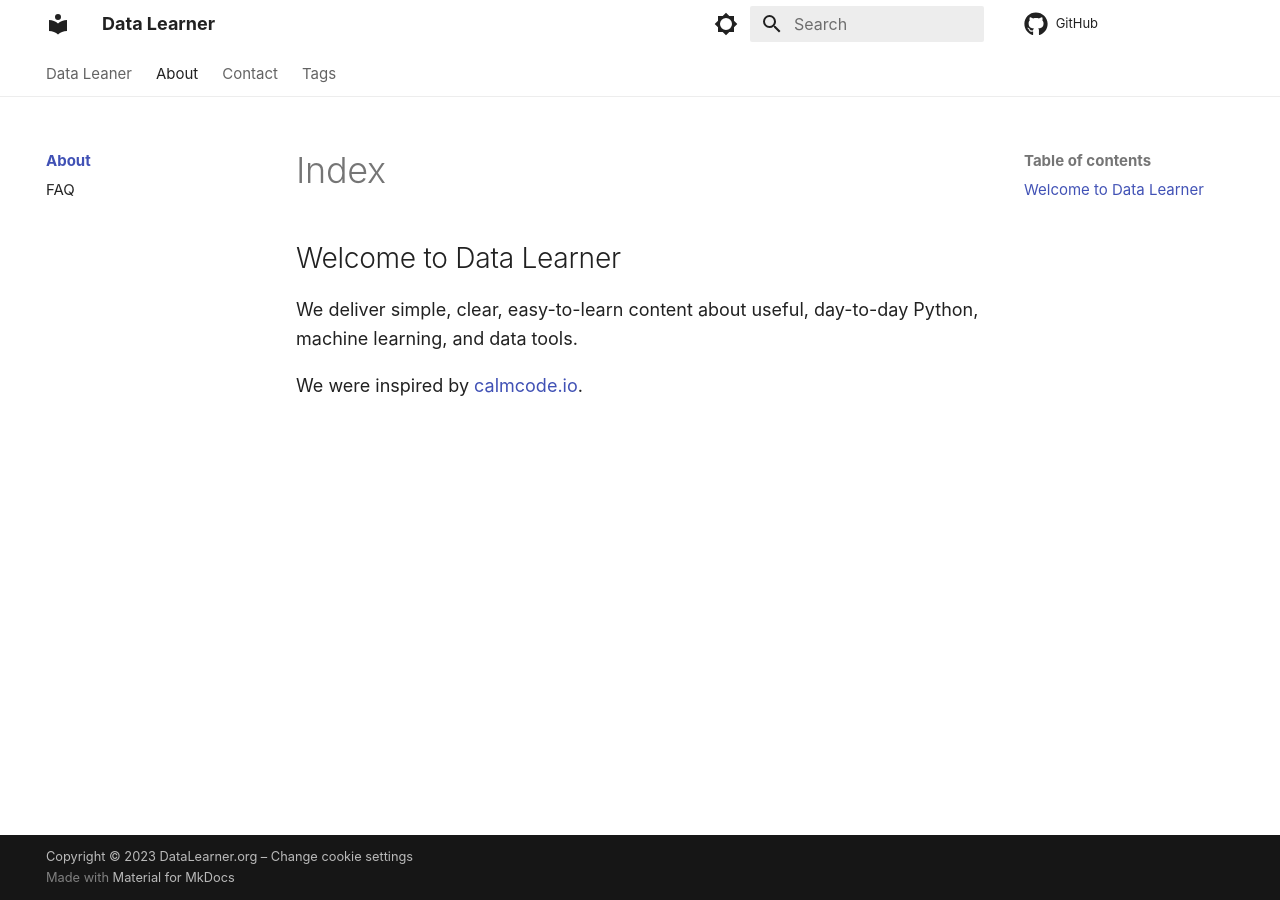
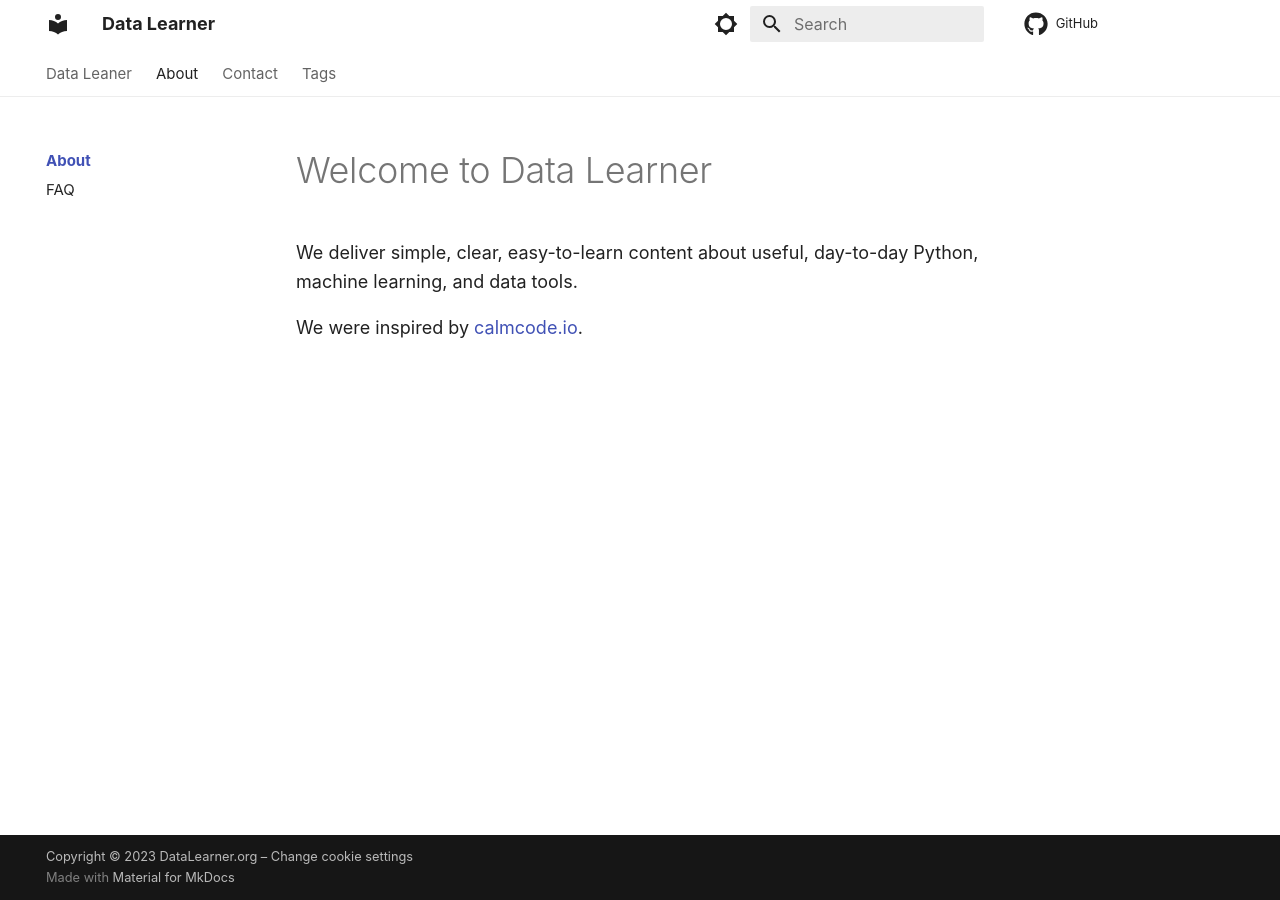
Before and after one commit to DataLearner-org/DataLearner.org, an MkDocs documentation site: the page built from docs/about/index.md, in a window 1280 px wide. Built offline with MkDocs 1.6.1 and Material for MkDocs 9.7.7, drawn with Linux system fonts in a browser that asks for light colours; some web fonts are replaced; comment, search, counter and statistics services are not loaded.

Commit message:
fix(about): change h2 to h1

```diff
--- a/docs/about/index.md
+++ b/docs/about/index.md
@@ -1,4 +1,4 @@
-## Welcome to Data Learner
+# Welcome to Data Learner
 
 We deliver simple, clear, easy-to-learn content about useful, day-to-day Python, machine learning, and data tools.
 
```
